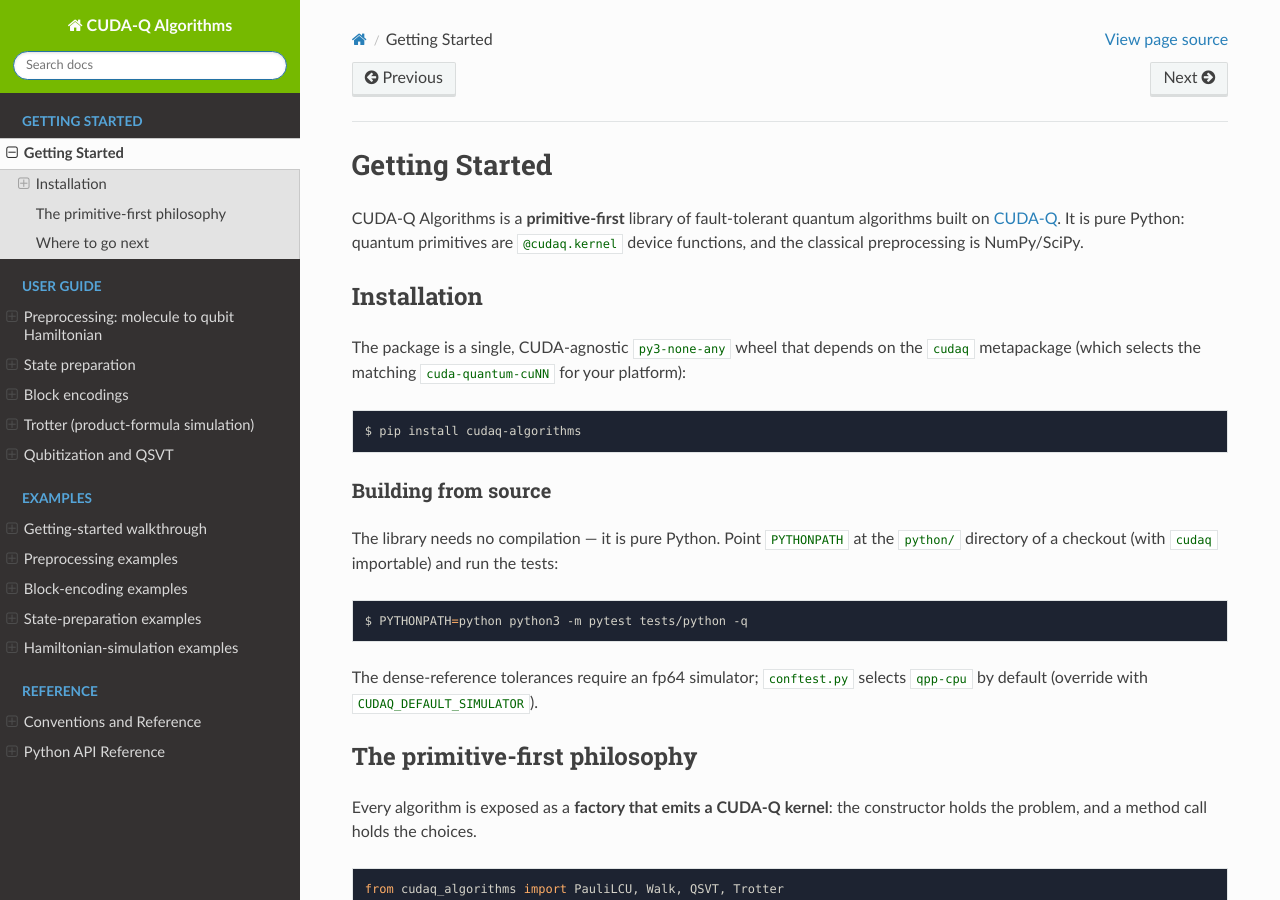
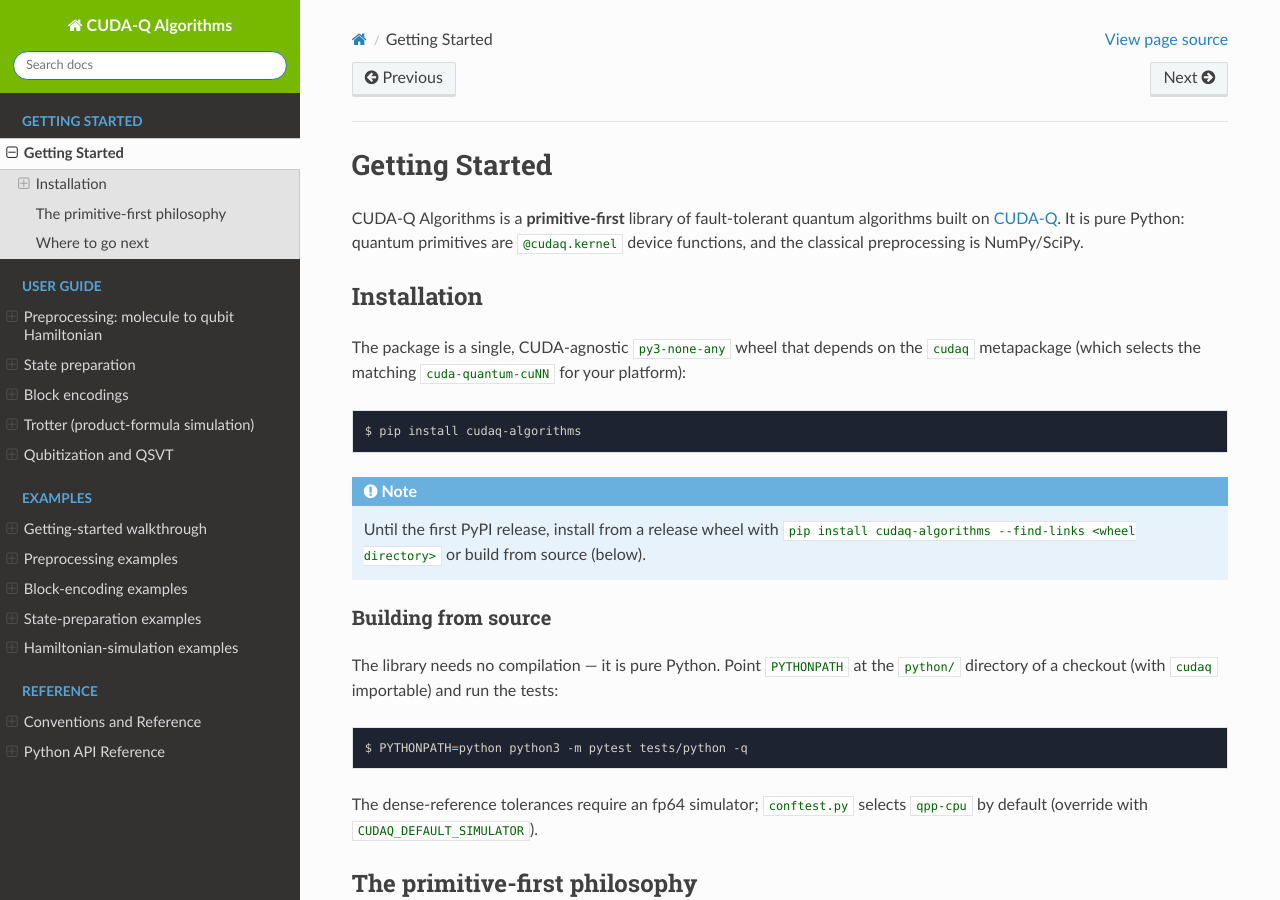
Before and after one commit to NVIDIA/cudaq-algorithms, a Sphinx documentation site: the page built from docs/sphinx/getting_started/index.rst, in a window 1280 px wide and 900 px high. Built offline with Sphinx 7.4.7 and the Read the Docs theme 3.1.0, drawn with Linux system fonts in a browser that asks for light colours.

Commit message:
docs: address branch review findings
- README.md no longer links the deleted docs/*.md pages and relocated
  example directories (dead links on the landing page post-merge); it
  points at the Sphinx site and docs/sphinx/examples/python/ instead.
- docs.yaml gains releases/v* in the push trigger: the deploy job's
  refs/heads/releases/v* condition was unreachable when only main could
  fire the workflow.
- Removed a factually false preprocessing.rst bullet (state preparation
  'remains in the compiled extension' -- the package is pure Python and
  ships stateprep in this tree), the last 'on the Givens branch' fossil,
  and two former-compiled-implementation narrations in state_prep.rst.
- Getting Started notes that pip install cudaq-algorithms applies once
  the wheel is published, with the find-links/source alternatives.
- Two stale references to deleted markdown fixed in test_fcidump.py and
  example 01.
- The seven numbered examples gain the standard copyright header (above
  the [Begin Documentation] marker, so rendered pages are unchanged).
- API page: select_observable, state_from, and the FORWARD/ADJOINT
  constants are now documented; documenting select_observable surfaced
  one more unescaped ket in its docstring (RST substitution syntax),
  wrapped like the rest of the branch's docstring fixes.
- docs/requirements.txt drops nbsphinx (never enabled in conf.py).

```diff
--- a/docs/requirements.txt
+++ b/docs/requirements.txt
@@ -7,4 +7,3 @@
 myst_parser
 sphinx_copybutton
 sphinx_inline_tabs
-nbsphinx
--- a/docs/sphinx/getting_started/index.rst
+++ b/docs/sphinx/getting_started/index.rst
@@ -17,6 +17,12 @@
 .. code-block:: console
 
    $ pip install cudaq-algorithms
+
+.. note::
+
+   Until the first PyPI release, install from a release wheel with
+   ``pip install cudaq-algorithms --find-links <wheel directory>`` or build
+   from source (below).
 
 Building from source
 --------------------
--- a/docs/sphinx/guide/preprocessing.rst
+++ b/docs/sphinx/guide/preprocessing.rst
@@ -186,8 +186,6 @@
   products each for two-body entries); a fully dense 14-spin-orbital tensor
   compiles in seconds. Vectorizing the inner accumulation is documented
   future work if larger dense tensors become routine.
-- The state-preparation utilities remain in the compiled extension for now;
-  migrating them is planned separately (see :doc:`state_prep`).
 
 The chemistry bridge (spatial integrals to a qubit Hamiltonian)
 ---------------------------------------------------------------
```
Also changed, not shown: README.md (+6 -9 lines), docs/sphinx/api/python_api.rst (+8 -0 lines), docs/sphinx/examples/python/01_quickstart_block_encoding.py (+8 -1 lines), docs/sphinx/examples/python/02_hamiltonian_simulation.py (+7 -0 lines), docs/sphinx/examples/python/03_chemistry_to_ground_state.py (+7 -0 lines), docs/sphinx/examples/python/04_double_factorization_and_the_protocol.py (+7 -0 lines), docs/sphinx/examples/python/05_state_prep_and_injection.py (+7 -0 lines), docs/sphinx/examples/python/06_bring_your_own_encoding.py (+7 -0 lines), docs/sphinx/examples/python/07_matrix_inversion_qsvt.py (+7 -0 lines), 3 other files.
